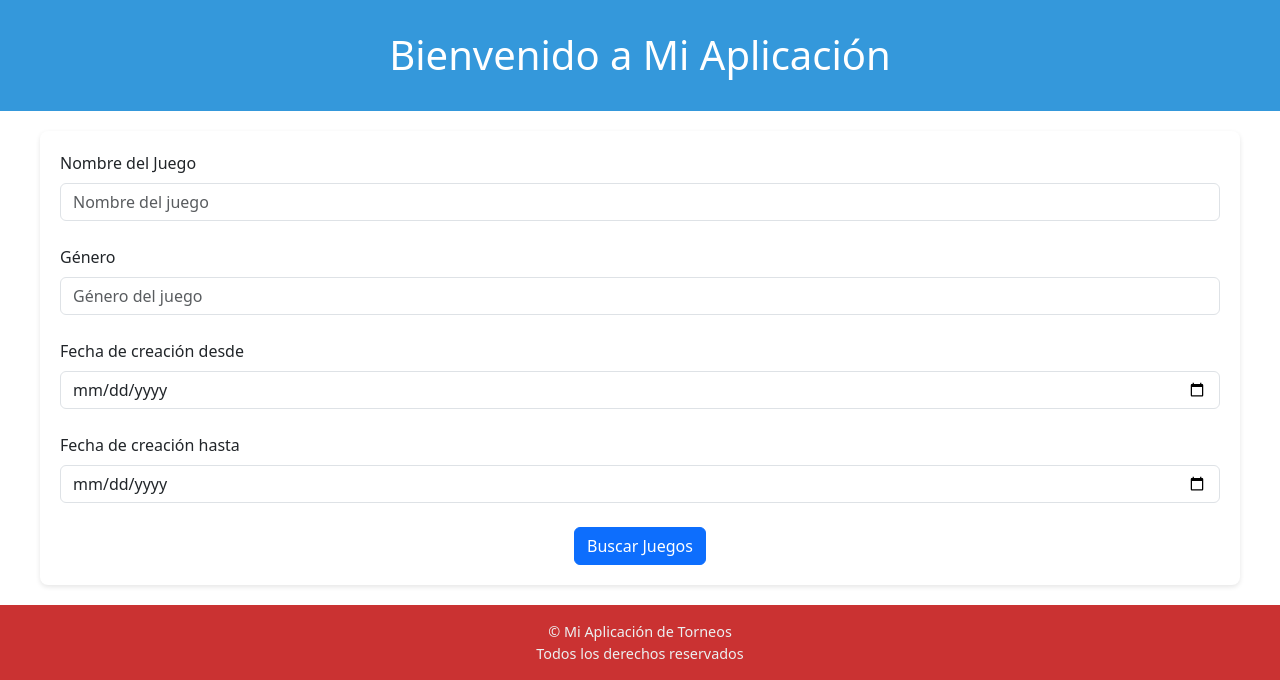
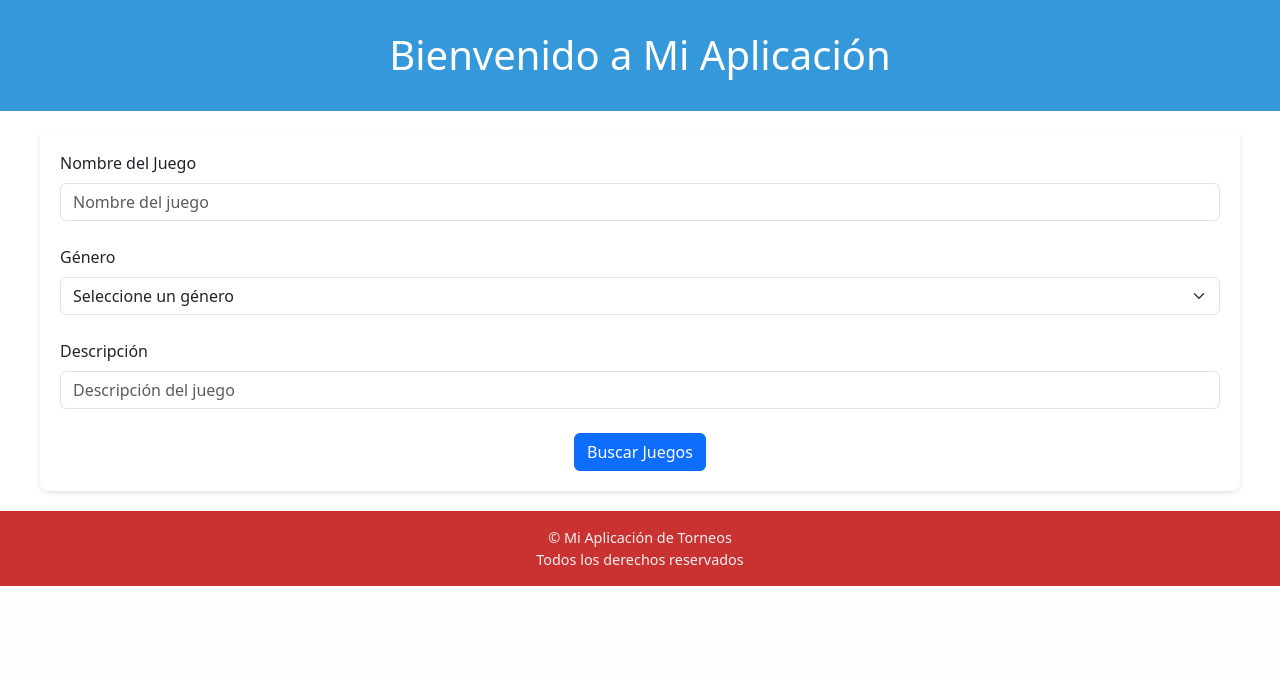
Before and after one commit to mohies/Formularios, a Django app: page /buscar-juego/ in a window 1280 px wide. Shown: the part 791-1471 px from the top of the page. After the commit the page ends 1377 px from the top, so only its background shows below. Run offline with Django 5.2, Linux system fonts and the light colour scheme; some libraries are stand-ins or nearby versions.

Commit message:
modificado y hecho

```diff
--- a/torneo/forms.py
+++ b/torneo/forms.py
@@ -509,11 +509,19 @@ class BusquedaUsuarioForm(forms.Form):
 
 class JuegoForm(forms.ModelForm):
     class Meta:
+        genero_choices = [
+        ('', 'Seleccione un género'),
+        ('accion', 'Acción'),
+        ('aventura', 'Aventura'),
+        ('deportes', 'Deportes'),
+        ('estrategia', 'Estrategia'),
+
+        ]
         model = Juego  # Modelo asociado al formulario
         fields = ['nombre', 'genero', 'id_consola', 'descripcion', 'torneo']  # Campos a incluir en el formulario
         widgets = {
             'nombre': forms.TextInput(attrs={'class': 'form-control'}),
-            'genero': forms.TextInput(attrs={'class': 'form-control'}),
+            'genero': forms.Select(choices=genero_choices, attrs={'class': 'form-control'}),
             'descripcion': forms.Textarea(attrs={'class': 'form-control'}),
             'torneo': forms.Select(attrs={'class': 'form-control'}),
             'id_consola': forms.Select(attrs={'class': 'form-control'}),
@@ -551,7 +559,6 @@ class JuegoForm(forms.ModelForm):
         # Siempre devolvemos el conjunto de datos
         return self.cleaned_data
 
-
 class BusquedaJuegoForm(forms.Form):
     nombre = forms.CharField(
         required=False,
@@ -559,44 +566,47 @@ class BusquedaJuegoForm(forms.Form):
         label="Nombre del Juego"
     )
 
-    genero = forms.CharField(
+    # Cambiar a un ChoiceField para el campo de género
+    genero_choices = [
+        ('', 'Seleccione un género'),  # Opción vacía por defecto
+        ('accion', 'Acción'),
+        ('aventura', 'Aventura'),
+        ('deportes', 'Deportes'),
+        ('estrategia', 'Estrategia'),
+
+    ]
+    genero = forms.ChoiceField(
+        choices=genero_choices,
         required=False,
-        widget=forms.TextInput(attrs={'class': 'form-control', 'placeholder': 'Género del juego'}),
+        widget=forms.Select(attrs={'class': 'form-control'}),
         label="Género"
     )
 
-    fecha_creacion_desde = forms.DateField(
+    descripcion = forms.CharField(
         required=False,
-        widget=forms.DateInput(attrs={'type': 'date', 'class': 'form-control'}),
-        label="Fecha de creación desde"
+        widget=forms.TextInput(attrs={'class': 'form-control', 'placeholder': 'Descripción del juego'}),
+        label="Descripción"
     )
 
-    fecha_creacion_hasta = forms.DateField(
-        required=False,
-        widget=forms.DateInput(attrs={'type': 'date', 'class': 'form-control'}),
-        label="Fecha de creación hasta"
-    )
+
 
     def clean(self):
         super().clean()
 
         nombre = self.cleaned_data.get('nombre')
         genero = self.cleaned_data.get('genero')
-        fecha_creacion_desde = self.cleaned_data.get('fecha_creacion_desde')
-        fecha_creacion_hasta = self.cleaned_data.get('fecha_creacion_hasta')
+        descripcion = self.cleaned_data.get('descripcion')
+        torneo = self.cleaned_data.get('torneo')
 
-        # Validación: Al menos un campo debe estar lleno
-        if not (nombre or genero or fecha_creacion_desde or fecha_creacion_hasta):
-            self.add_error('nombre', 'Debe introducir al menos un valor en un campo del formulario')
-            self.add_error('genero', 'Debe introducir al menos un valor en un campo del formulario')
-            self.add_error('fecha_creacion_desde', 'Debe introducir al menos un valor en un campo del formulario')
-            self.add_error('fecha_creacion_hasta', 'Debe introducir al menos un valor en un campo del formulario')
-
-        # Validación: La fecha "hasta" no puede ser menor que la fecha "desde"
-        if fecha_creacion_desde and fecha_creacion_hasta and fecha_creacion_hasta < fecha_creacion_desde:
-            self.add_error('fecha_creacion_hasta', 'La fecha "hasta" no puede ser anterior a la fecha "desde"')
+        # Validación: Al menos tres campos deben estar llenos
+        if not (nombre or genero or descripcion or torneo):
+            self.add_error('nombre', 'Debe introducir al menos tres campos para realizar la búsqueda')
+            self.add_error('genero', 'Debe introducir al menos tres campos para realizar la búsqueda')
+            self.add_error('descripcion', 'Debe introducir al menos tres campos para realizar la búsqueda')
 
         return self.cleaned_data
+
+
 
 
 class PerfilDeJugadorForm(forms.ModelForm):
@@ -668,7 +678,10 @@ class BusquedaPerfilJugadorForm(forms.Form):
     textoBusqueda = forms.CharField(required=False)
 
 class BusquedaAvanzadaPerfilJugadorForm(forms.Form):
-    textoBusqueda = forms.CharField(required=False)
+    textoBusqueda = forms.CharField(
+        required=False,
+        widget=forms.TextInput(attrs={'placeholder': 'Buscar por usuario'})
+    )
 
     # Campo para filtrar por puntos
     puntos_minimos = forms.IntegerField(
@@ -683,19 +696,6 @@ class BusquedaAvanzadaPerfilJugadorForm(forms.Form):
         widget=forms.NumberInput(attrs={'placeholder': 'Introduce el nivel mínimo'})
     )
 
-    # Fecha de creación del perfil (si la tienes en el modelo)
-    fecha_desde = forms.DateField(
-        label="Fecha Desde",
-        required=False,
-        widget=DateInput(attrs={"type": "date", "class": "form-control"})
-    )
-
-    fecha_hasta = forms.DateField(
-        label="Fecha Hasta",
-        required=False,
-        widget=forms.DateInput(format="%Y-%m-%d", attrs={"type": "date", "class": "form-control"})
-    )
-
     def clean(self):
         super().clean()
 
@@ -703,27 +703,18 @@ class BusquedaAvanzadaPerfilJugadorForm(forms.Form):
         textoBusqueda = self.cleaned_data.get('textoBusqueda')
         puntos_minimos = self.cleaned_data.get('puntos_minimos')
         nivel_minimo = self.cleaned_data.get('nivel_minimo')
-        fecha_desde = self.cleaned_data.get('fecha_desde')
-        fecha_hasta = self.cleaned_data.get('fecha_hasta')
 
         # Validar que al menos uno de los campos tenga un valor
-        if textoBusqueda == "" and puntos_minimos is None and nivel_minimo is None and fecha_desde is None and fecha_hasta is None:
-            self.add_error('textoBusqueda', 'Debe introducir al menos un valor en un campo del formulario')
-            self.add_error('puntos_minimos', 'Debe introducir al menos un valor en un campo del formulario')
-            self.add_error('nivel_minimo', 'Debe introducir al menos un valor en un campo del formulario')
-            self.add_error('fecha_desde', 'Debe introducir al menos un valor en un campo del formulario')
-            self.add_error('fecha_hasta', 'Debe introducir al menos un valor en un campo del formulario')
+        if not textoBusqueda and puntos_minimos is None and nivel_minimo is None:
+            raise forms.ValidationError(
+                "Debe introducir al menos un valor en uno de los campos del formulario"
+            )
 
         # Validar que el texto de búsqueda tenga al menos 3 caracteres si se ingresa algo
-        if textoBusqueda != "" and len(textoBusqueda) < 3:
+        if textoBusqueda and len(textoBusqueda) < 3:
             self.add_error('textoBusqueda', 'Debe introducir al menos 3 caracteres')
 
-        # La fecha hasta debe ser mayor o igual a la fecha desde
-        if fecha_desde and fecha_hasta and fecha_hasta < fecha_desde:
-            self.add_error('fecha_desde', 'La fecha hasta no puede ser menor que la fecha desde')
-            self.add_error('fecha_hasta', 'La fecha hasta no puede ser menor que la fecha desde')
-
-        # Validar que los puntos y el nivel sean mayores a cero si se ingresan
+        # Validar que los puntos y el nivel sean mayores o iguales a cero si se ingresan
         if puntos_minimos is not None and puntos_minimos < 0:
             self.add_error('puntos_minimos', 'Los puntos deben ser un valor mayor o igual a cero')
 
--- a/torneo/templates/torneo/crearjuego/busqueda_avanzada.html
+++ b/torneo/templates/torneo/crearjuego/busqueda_avanzada.html
@@ -7,7 +7,7 @@
 
     {% csrf_token %}
 
-    <!-- Campo de texto para búsqueda -->
+    <!-- Campo de texto para búsqueda de nombre -->
     <div class="mb-4">
         {% bootstrap_field formulario.nombre show_label=True %}
     </div>
@@ -17,15 +17,12 @@
         {% bootstrap_field formulario.genero show_label=True %}
     </div>
 
-    <!-- Campo de fecha de creación desde -->
+    <!-- Campo de descripción -->
     <div class="mb-4">
-        {% bootstrap_field formulario.fecha_creacion_desde show_label=True %}
+        {% bootstrap_field formulario.descripcion show_label=True %}
     </div>
 
-    <!-- Campo de fecha de creación hasta -->
-    <div class="mb-4">
-        {% bootstrap_field formulario.fecha_creacion_hasta show_label=True %}
-    </div>
+
 
     <!-- Botón de búsqueda -->
     <div class="text-center">
--- a/torneo/views.py
+++ b/torneo/views.py
@@ -572,11 +572,11 @@ def lista_juegos(request):
     return render(request, 'torneo/lista_juegos.html', {'juegos': juegos})
 
 
+
 def juego_buscar_avanzado(request):
     if len(request.GET) > 0:
         formulario = BusquedaJuegoForm(request.GET)
         if formulario.is_valid():
-
             mensaje_busqueda = "Se ha buscado por los siguientes valores:\n"
 
             QJuegos = Juego.objects.all()
@@ -584,8 +584,8 @@ def juego_buscar_avanzado(request):
             # Obtenemos los filtros del formulario
             nombre = formulario.cleaned_data.get('nombre')
             genero = formulario.cleaned_data.get('genero')
-            fecha_creacion_desde = formulario.cleaned_data.get('fecha_creacion_desde')
-            fecha_creacion_hasta = formulario.cleaned_data.get('fecha_creacion_hasta')
+            descripcion = formulario.cleaned_data.get('descripcion')
+
 
             # Aplicamos los filtros según corresponda
             if nombre:
@@ -596,13 +596,10 @@ def juego_buscar_avanzado(request):
                 QJuegos = QJuegos.filter(genero__icontains=genero)
                 mensaje_busqueda += f" Género que contenga la palabra '{genero}'\n"
 
-            if fecha_creacion_desde:
-                QJuegos = QJuegos.filter(fecha_creacion__gte=fecha_creacion_desde)
-                mensaje_busqueda += f" Fecha de creación desde: {fecha_creacion_desde.strftime('%d-%m-%Y')}\n"
+            if descripcion:
+                QJuegos = QJuegos.filter(descripcion__icontains=descripcion)
+                mensaje_busqueda += f" Descripción que contenga la palabra '{descripcion}'\n"
 
-            if fecha_creacion_hasta:
-                QJuegos = QJuegos.filter(fecha_creacion__lte=fecha_creacion_hasta)
-                mensaje_busqueda += f" Fecha de creación hasta: {fecha_creacion_hasta.strftime('%d-%m-%Y')}\n"
 
             # Ejecutamos la consulta
             juegos = QJuegos.all()
@@ -618,6 +615,8 @@ def juego_buscar_avanzado(request):
         formulario = BusquedaJuegoForm(None)
 
     return render(request, 'torneo/crearjuego/busqueda_avanzada.html', {"formulario": formulario})
+
+
 
 
 
@@ -703,7 +702,6 @@ def perfil_buscar_avanzado(request):
     if len(request.GET) > 0:
         formulario = BusquedaAvanzadaPerfilJugadorForm(request.GET)
         if formulario.is_valid():
-
             mensaje_busqueda = "Se ha buscado por los siguientes valores:\n"
 
             QPerfiles = PerfilDeJugador.objects.all()
@@ -712,8 +710,6 @@ def perfil_buscar_avanzado(request):
             textoBusqueda = formulario.cleaned_data.get('textoBusqueda')
             puntos_minimos = formulario.cleaned_data.get('puntos_minimos')
             nivel_minimo = formulario.cleaned_data.get('nivel_minimo')
-            fecha_desde = formulario.cleaned_data.get('fecha_desde')
-            fecha_hasta = formulario.cleaned_data.get('fecha_hasta')
 
             # Aplicamos los filtros según corresponda
             if textoBusqueda:
@@ -727,14 +723,6 @@ def perfil_buscar_avanzado(request):
             if nivel_minimo is not None:
                 QPerfiles = QPerfiles.filter(nivel__gte=nivel_minimo)
                 mensaje_busqueda += f" Nivel mayor o igual a {nivel_minimo}\n"
-
-            if fecha_desde:
-                QPerfiles = QPerfiles.filter(fecha_creacion__gte=fecha_desde)
-                mensaje_busqueda += f" Fecha de creación desde: {fecha_desde.strftime('%d-%m-%Y')}\n"
-
-            if fecha_hasta:
-                QPerfiles = QPerfiles.filter(fecha_creacion__lte=fecha_hasta)
-                mensaje_busqueda += f" Fecha de creación hasta: {fecha_hasta.strftime('%d-%m-%Y')}\n"
 
             # Ejecutamos la consulta
             perfiles = QPerfiles.all()
@@ -750,6 +738,7 @@ def perfil_buscar_avanzado(request):
         formulario = BusquedaAvanzadaPerfilJugadorForm(None)
 
     return render(request, 'torneo/crearperfil/busqueda_avanzada.html', {"formulario": formulario})
+
 
 
 
```
Also changed, not shown: torneo/templates/torneo/crearperfil/busqueda_avanzada.html (+0 -10 lines).
